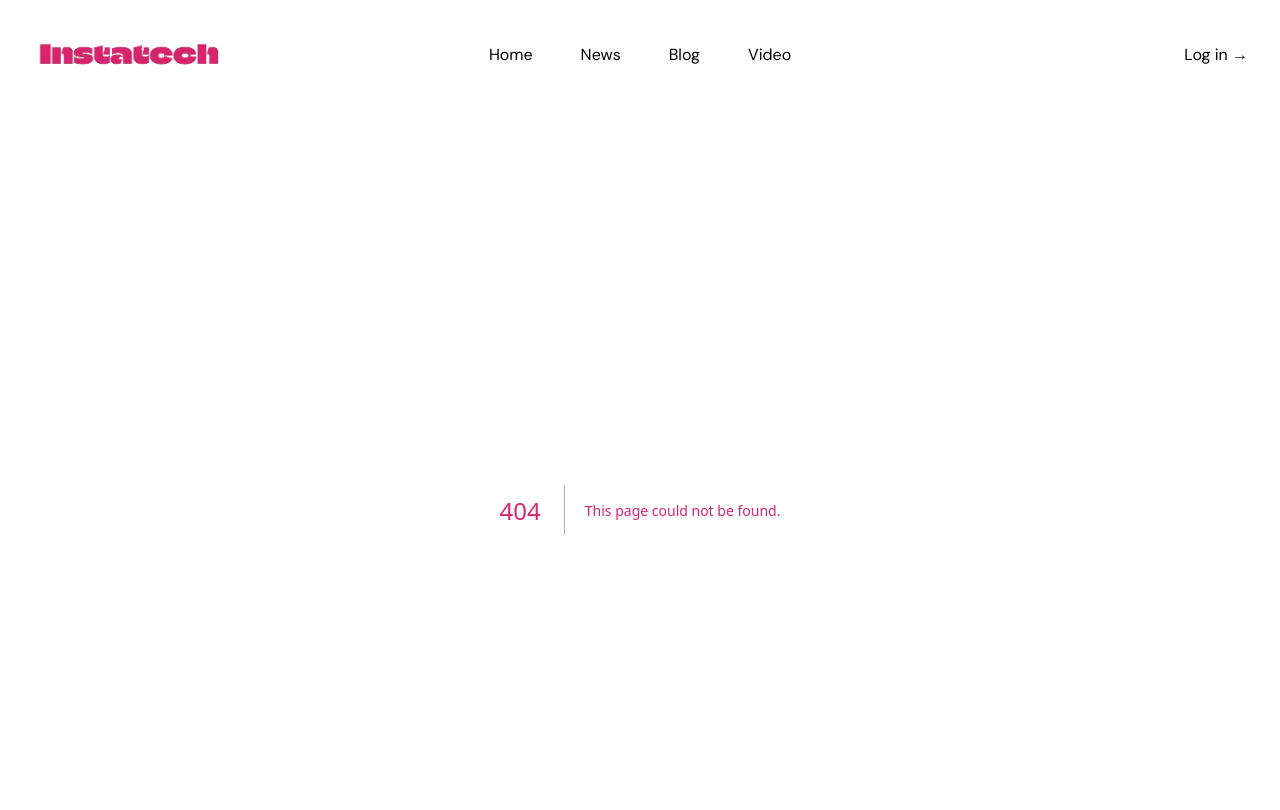
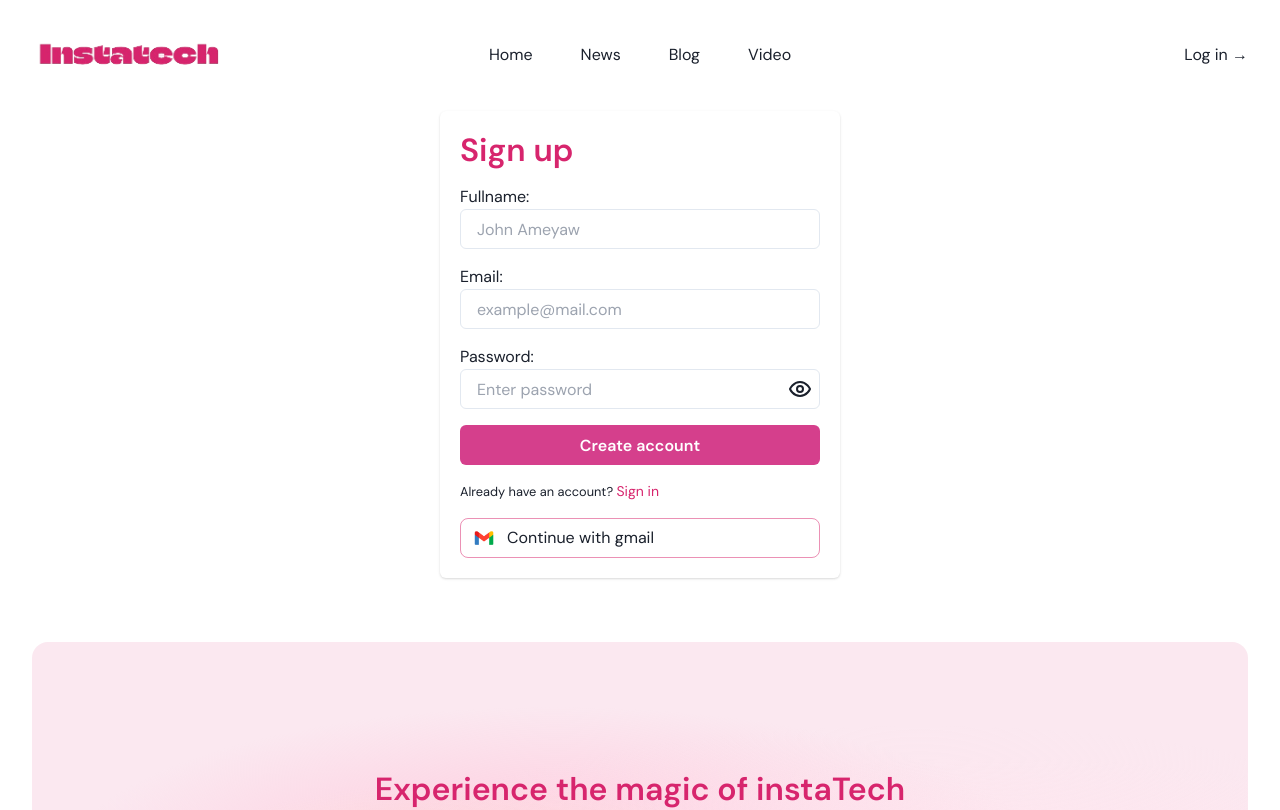
Before and after one commit to sam0560/Instatech, a Next.js app: page /signup in a window 1280 px wide. Before the commit this address had no page. Shown: the top 810 px of the page. Built offline with nearby package versions, Linux system fonts and the light colour scheme.

Commit message:
Signin Sign up

```diff
--- /dev/null
+++ b/src/app/(ui)/(auth)/signin/page.tsx
@@ -0,0 +1,74 @@
+"use client";
+
+import React, { useState } from "react";
+import {
+  Button,
+  Card,
+  CardBody,
+  CardHeader,
+  Input,
+  InputGroup,
+  InputRightElement,
+  Stack,
+} from "@chakra-ui/react";
+import { EyeIcon, EyeOffIcon } from "lucide-react";
+import Gmail from "../../../../../public/icons/gmail.png";
+import Image from "next/image";
+import Link from "next/link";
+
+const getServerSideProps = async () => {
+  // try {
+  //   const res = await fetch('http://localhost:3000/api/movies')
+  //   const data = await res.json();
+  //   console.log(data);
+  //   return data;
+  // } catch (error) {
+  //   console.error(error)
+  // }
+};
+
+const Page: React.FC = () => {
+  const [show, setShow] = useState(false);
+  const handleClick = () => setShow(!show);
+
+  return (
+    <Card className="mx-auto max-w-[25rem] w-full rounded-md">
+      <CardBody>
+        <form
+          action=""
+          className="flex flex-col gap-4"
+          >
+          <h2>Sign in</h2>
+          <div>
+            <label htmlFor="email">Email:</label>
+            <Input placeholder="example@mail.com" size="md" variant="outline" type="email"/>
+          </div>
+          <div>
+            <label htmlFor="pss">Password:</label>
+            <InputGroup size="md">
+              <Input
+                pr="4.5rem"
+                type={show ? "text" : "password"}
+                placeholder="Enter password"
+                variant="outline"
+              />
+              <InputRightElement onClick={handleClick} className="cursor-pointer">
+                {show ? <EyeOffIcon /> : <EyeIcon />}
+              </InputRightElement>
+            </InputGroup>
+          </div>
+          <Button colorScheme="pink">
+            Sign in
+          </Button>
+          <small>Do not have an account? <Link href="/signup" className="link">Sign up</Link></small>
+          <div className="flex gap-x-2 p-2 items-center border border-primary-hover rounded-lg cursor-pointer">
+            <Image src={Gmail} alt="gmail logo" width={30} height={30}/>
+            <p>Continue with gmail</p>
+          </div>
+        </form>
+      </CardBody>
+    </Card>
+  );
+};
+
+export default Page;
--- /dev/null
+++ b/src/app/(ui)/(auth)/signup/page.tsx
@@ -0,0 +1,79 @@
+"use client";
+
+import React, { useState } from "react";
+import {
+  Button,
+  Card,
+  CardBody,
+  CardHeader,
+  Input,
+  InputGroup,
+  InputRightElement,
+  Stack,
+} from "@chakra-ui/react";
+import { EyeIcon, EyeOffIcon } from "lucide-react";
+import Gmail from "../../../../../public/icons/gmail.png";
+import Image from "next/image";
+import Link from "next/link";
+
+const getServerSideProps = async () => {
+  // try {
+  //   const res = await fetch('http://localhost:3000/api/movies')
+  //   const data = await res.json();
+  //   console.log(data);
+  //   return data;
+  // } catch (error) {
+  //   console.error(error)
+  // }
+};
+
+const Page: React.FC = () => {
+  const [show, setShow] = useState(false);
+  const handleClick = () => setShow(!show);
+
+  return (
+    <Card className="mx-auto max-w-[25rem] w-full rounded-md">
+      <CardBody>
+        <form
+          action=""
+          className="flex flex-col gap-4"
+          >
+          <h2>Sign up</h2>
+          <div>
+            <label htmlFor="email">Fullname:</label>
+            <Input placeholder="John Ameyaw" size="md" variant="outline" type="text"/>
+          </div>
+
+          <div>
+            <label htmlFor="email">Email:</label>
+            <Input placeholder="example@mail.com" size="md" variant="outline" type="email"/>
+          </div>
+          <div>
+            <label htmlFor="pss">Password:</label>
+            <InputGroup size="md">
+              <Input
+                pr="4.5rem"
+                type={show ? "text" : "password"}
+                placeholder="Enter password"
+                variant="outline"
+              />
+              <InputRightElement onClick={handleClick} className="cursor-pointer">
+                {show ? <EyeOffIcon /> : <EyeIcon />}
+              </InputRightElement>
+            </InputGroup>
+          </div>
+          <Button colorScheme="pink">
+            Create account
+          </Button>
+          <small>Already have an account? <Link href="/signin" className="link">Sign in</Link></small>
+          <div className="flex gap-x-2 p-2 items-center border border-primary-hover rounded-lg cursor-pointer">
+            <Image src={Gmail} alt="gmail logo" width={30} height={30}/>
+            <p>Continue with gmail</p>
+          </div>
+        </form>
+      </CardBody>
+    </Card>
+  );
+};
+
+export default Page;
--- a/src/app/(ui)/test/page.tsx
+++ /dev/null
@@ -1,20 +0,0 @@
-import React from 'react';
-
-// const getServerSideProps = async () => {
-//     const res = await fetch('http://localhost:3000/api/movie')
-//     const data = await res.json();
-
-//     return data;
-// }
-
-const Page: React.FC = () => {
-// console.log(data);
-
-  return (
-    <div>
-        <h1>Test</h1>
-    </div>
-  );
-};
-
-export default Page;
--- a/src/app/api/movies/route.ts
+++ b/src/app/api/movies/route.ts
@@ -10,6 +10,7 @@ export async function GET() {
     .find({})
     .toArray();
 
+    console.log(NextResponse.json(users))
     return NextResponse.json(users);
   } catch (error) {
     console.error("Error fetching users:", error);
--- a/src/app/component/NavMenu.tsx
+++ b/src/app/component/NavMenu.tsx
@@ -52,7 +52,7 @@ export default function NavMenu() {
           </Link>
         </div>
         <div className="hidden lg:flex lg:flex-1 lg:justify-end">
-          <Link href="#" className={`text-base leading-6 text-gray-900 hover:text-primary-hover ${pathname === '/home' ? 'active' : ''}`}>
+          <Link href="/signin" className={`text-base leading-6 text-gray-900 hover:text-primary-hover ${pathname === '/home' ? 'active' : ''}`}>
             Log in <span aria-hidden="true">&rarr;</span>
           </Link>
         </div>
@@ -88,7 +88,7 @@ export default function NavMenu() {
 
 
         <li>
-          <Link href="#" className="text-sm leading-6 text-gray hover:text-primary-hover">
+          <Link href="/signin" className="text-sm leading-6 text-gray hover:text-primary-hover">
             Log in <span aria-hidden="true">&rarr;</span>
           </Link>
         </li>
--- a/src/app/globals.css
+++ b/src/app/globals.css
@@ -50,6 +50,10 @@ h6{
   @apply text-primary
 }
 
+.link {
+  @apply text-primary hover:text-primary-hover hover:underline
+}
+
 
 @layer {
   .center-row-div{
@@ -59,6 +63,6 @@ h6{
     line-height: 1.2;
   }
   a {
-    @apply hover:text-primary text-sm
+    @apply hover:text-primary text-sm hover:underline
   }
 }
--- a/src/lib/mongodb.ts
+++ b/src/lib/mongodb.ts
@@ -6,9 +6,9 @@ const options = {};
 let client: MongoClient;
 let clientPromise: Promise<MongoClient>;
 
-if (!process.env.MONGODB_URI) {
-  throw new Error("Please add your Mongo URI to .env.local");
-}
+// if (!process.env.MONGODB_URI) {
+//   throw new Error("Please add your Mongo URI to .env.local");
+// }
 
 if (process.env.NODE_ENV === "development") {
   if (!global._mongoClientPromise) {
```
Also changed, not shown: public/icons/gmail.png (added).
